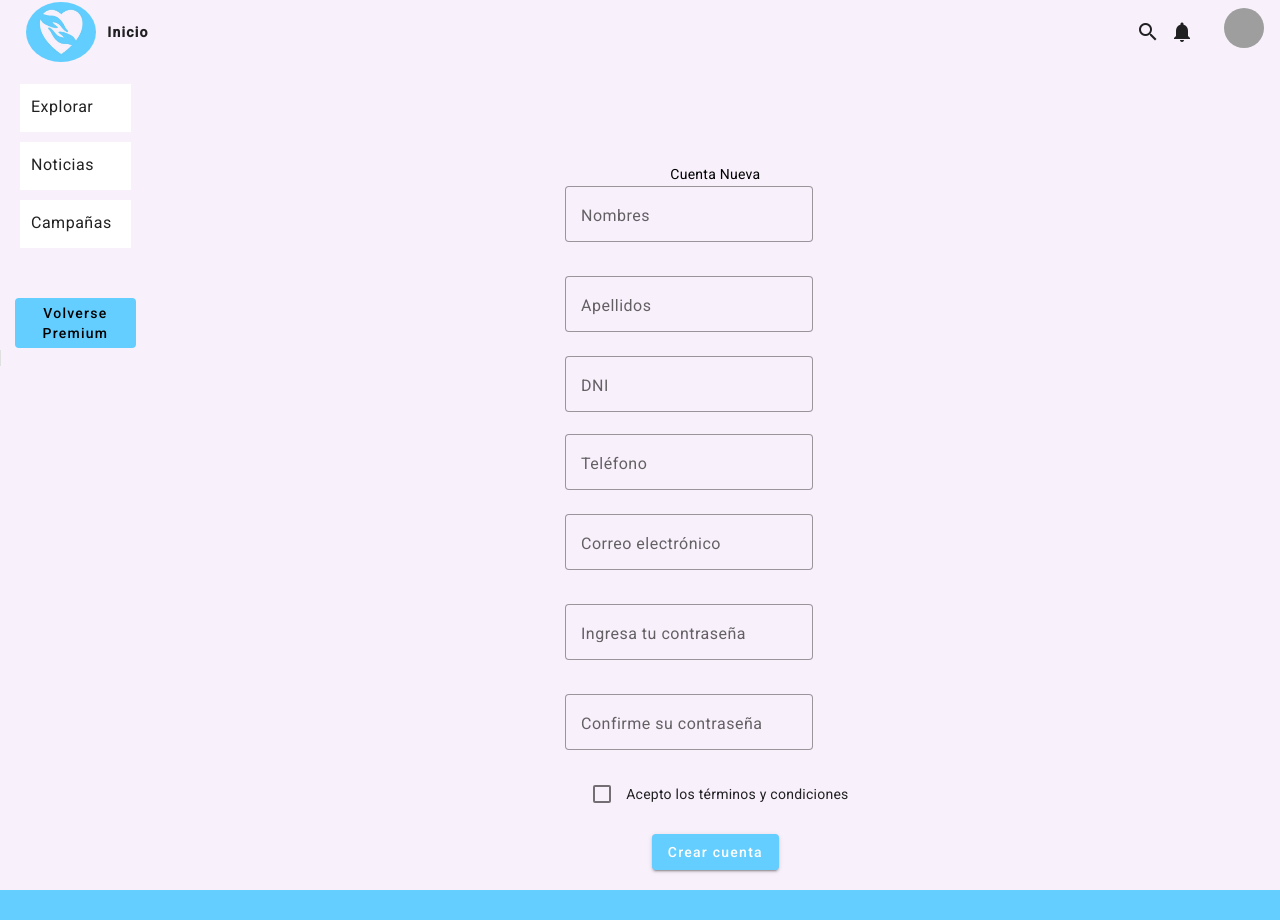
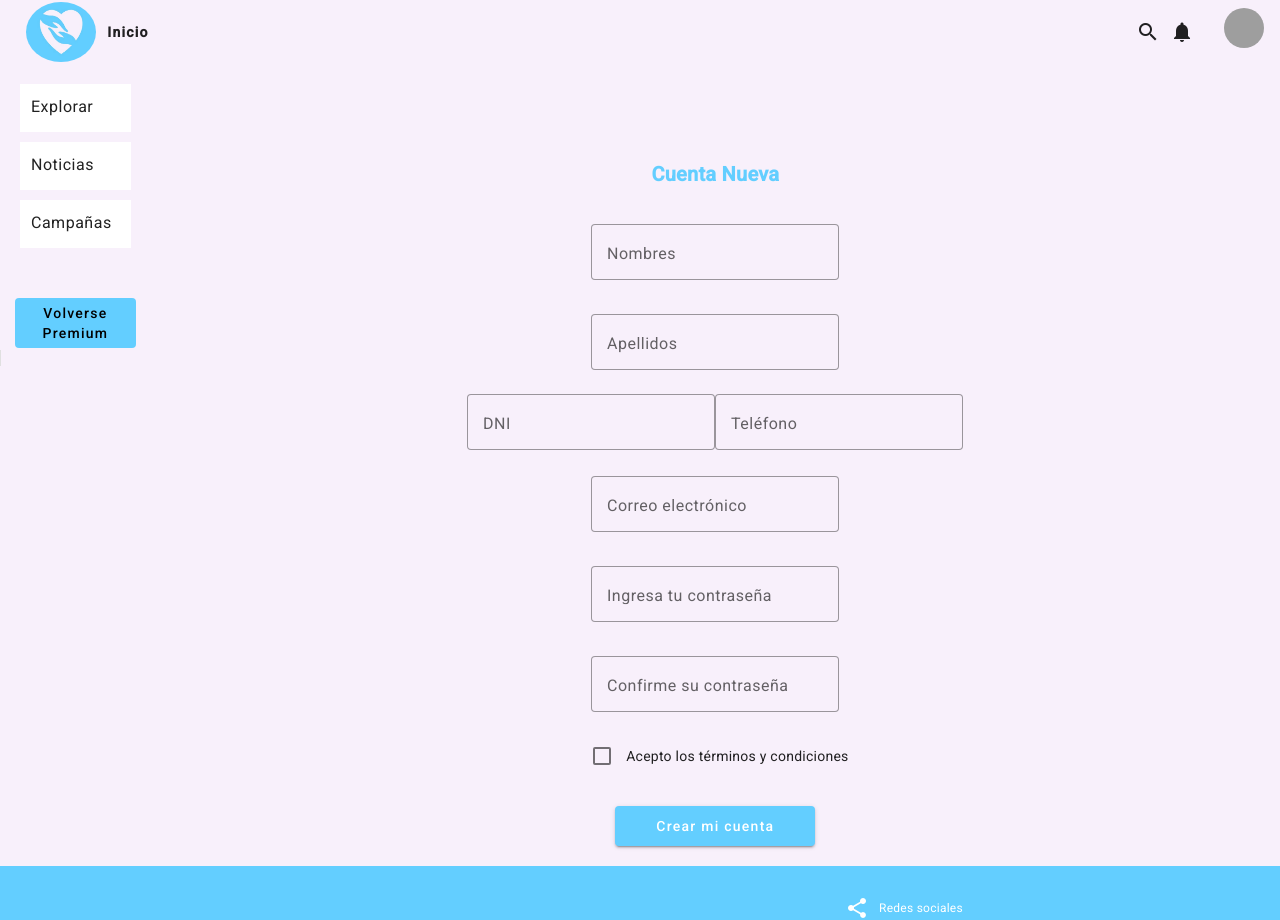
Before and after one commit to upc-pre-202301-Qunapaq-SI729-WS51/upc-pre-202301-Qunapaq-SI729-WS51-FrontEnd, an Angular app in the folder Zenquna/: page /create-account in a window 1280 px wide. Shown: the top 920 px of the page. Built offline with nearby package versions, Linux system fonts and the light colour scheme; no server answers; data requests are answered from the project's data file; grey boxes are pictures that could not be loaded.

Commit message:
scss update II
Component scss second update

```diff
--- a/Zenquna/src/app/components/create-account/create-account.component.html
+++ b/Zenquna/src/app/components/create-account/create-account.component.html
@@ -1,5 +1,5 @@
 <div class="CreateAccount">
-    <p class="New account">Cuenta Nueva</p>
+    <p class="New-account">Cuenta Nueva</p>
     <div class="mat-form-field">
     <p>
         <mat-form-field appearance="outline">
@@ -61,7 +61,7 @@
     </div>
       <mat-checkbox class="mat-checkbox">Acepto los términos y condiciones</mat-checkbox>
 
-      <button mat-raised-button class="create-account-button" routerLink="sign-in">Crear cuenta</button>
+      <button mat-raised-button class="create-account-button" routerLink="sign-in">Crear mi cuenta</button>
 
 
 
--- a/Zenquna/src/app/components/create-account/create-account.component.scss
+++ b/Zenquna/src/app/components/create-account/create-account.component.scss
@@ -6,20 +6,26 @@
     align-items: center;
     flex-direction: column;
     margin-top: 100px;
+    text-align: center;
 
 }
 .New-account{
-    width: 300px;
+    //width: 300px;
+    color:#63CEFF;
+    font-weight: bold;
+    font-size: 20px;
+    margin-bottom: 50px;
 }
 
 .mat-form-field{
     margin-top: -10px;
     margin-bottom: -10px;
-    width: 300px;
+    //width: 300px;
 }
 
 .DNI-Phone{
-    width: 300px;
+    height:80px;
+
 }
 
 
@@ -27,7 +33,8 @@
 
 .mat-checkbox{
 color:#63CEFF;
-margin-bottom: 20px;
+margin-bottom: 30px;
+
 
 }
 .mat-checkbox-checked .mat-checkbox-background,
@@ -48,7 +55,7 @@ margin-bottom: 20px;
     background-color: #63CEFF;
     color: #ffffff;
     margin-bottom: 20px;
-
-
+    height: 40px;
+    width: 200px;
 
 }
--- a/Zenquna/src/app/components/sign-in/sign-in.component.html
+++ b/Zenquna/src/app/components/sign-in/sign-in.component.html
@@ -20,8 +20,8 @@
       <a routerLink="/retrieve-account" class="password-lost">¿Olvidaste tu constraseña?</a>
 
     <button mat-raised-button class="sign-in-button" routerLink="home">Iniciar sesión</button>
-    <button mat-raised-button class="google-button">Iniciar sesión con Google</button>
+    <button mat-raised-button class="google-button">Inicia sesión con Google</button>
     <button mat-raised-button color="primary" class="facebook-button">Iniciar sesión con Facebook</button>
-    <p class="no account">¿Todavía no tienes cuenta? </p>
-    <a routerLink="/create-account" class="create-account">Crear una cuenta</a>
+    <p class="no-account">¿Todavía no tienes cuenta? </p>
+    <a routerLink="/create-account" class="create-account">Crea una cuenta</a>
     </div>
--- a/Zenquna/src/app/components/sign-in/sign-in.component.scss
+++ b/Zenquna/src/app/components/sign-in/sign-in.component.scss
@@ -5,6 +5,9 @@
     flex-direction: column;
 }
 
+.tittle{
+font-weight: 450;
+}
 
 .mat-form-field{
     margin-top: 20px;
@@ -15,6 +18,7 @@
 .password-lost{
     margin-top: 1px;
     margin-bottom: 20px;
+    color: #FF0000;
 }
 .sign-in-button {
     background-color: #63CEFF;
@@ -29,3 +33,16 @@
 .facebook-button{
     margin-bottom: 50px;
 }
+
+.no-account{
+    font-weight: 500;
+    font-size: 16px;
+    margin-bottom: 5px;
+}
+
+.create-account{
+    color:#FF0000;
+    margin-bottom: 10px;
+    font-weight: 500;
+    font-size: 15px;
+}
```
